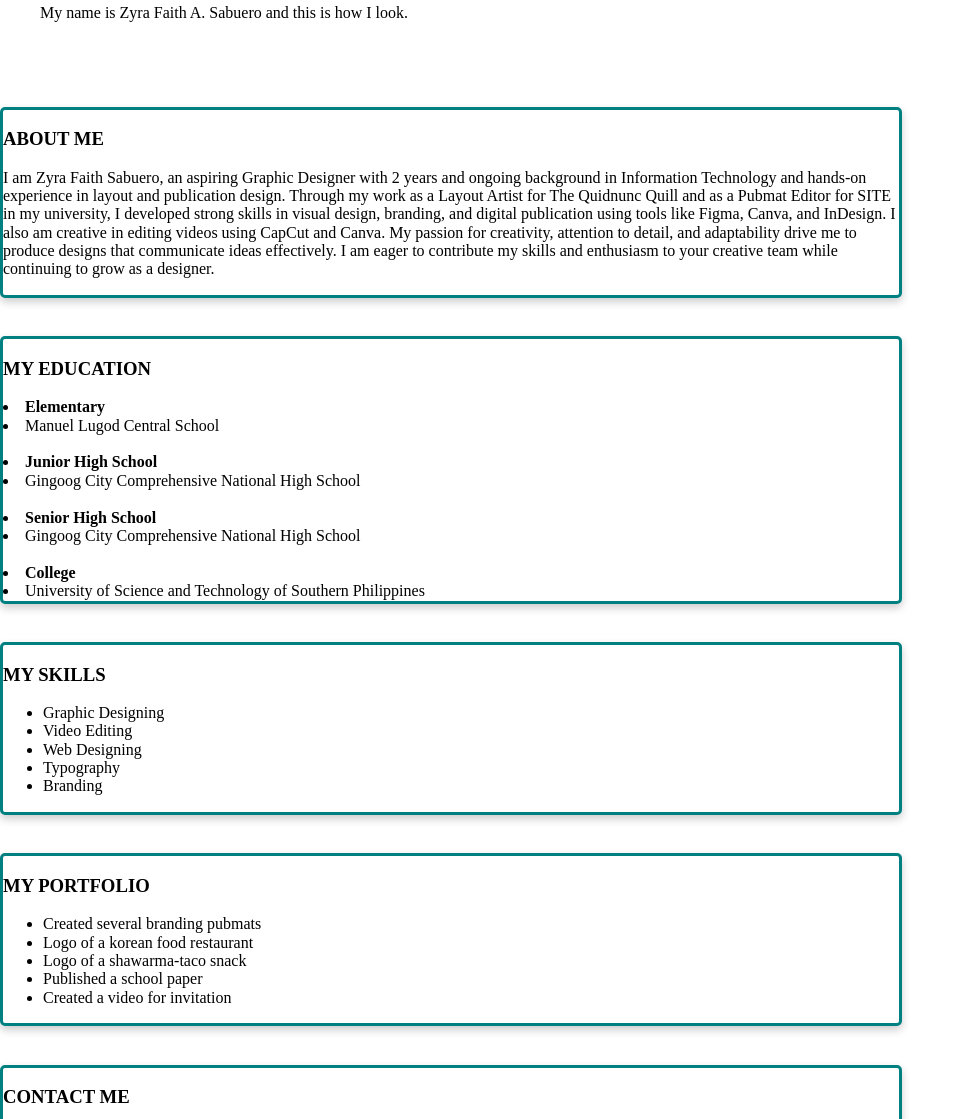
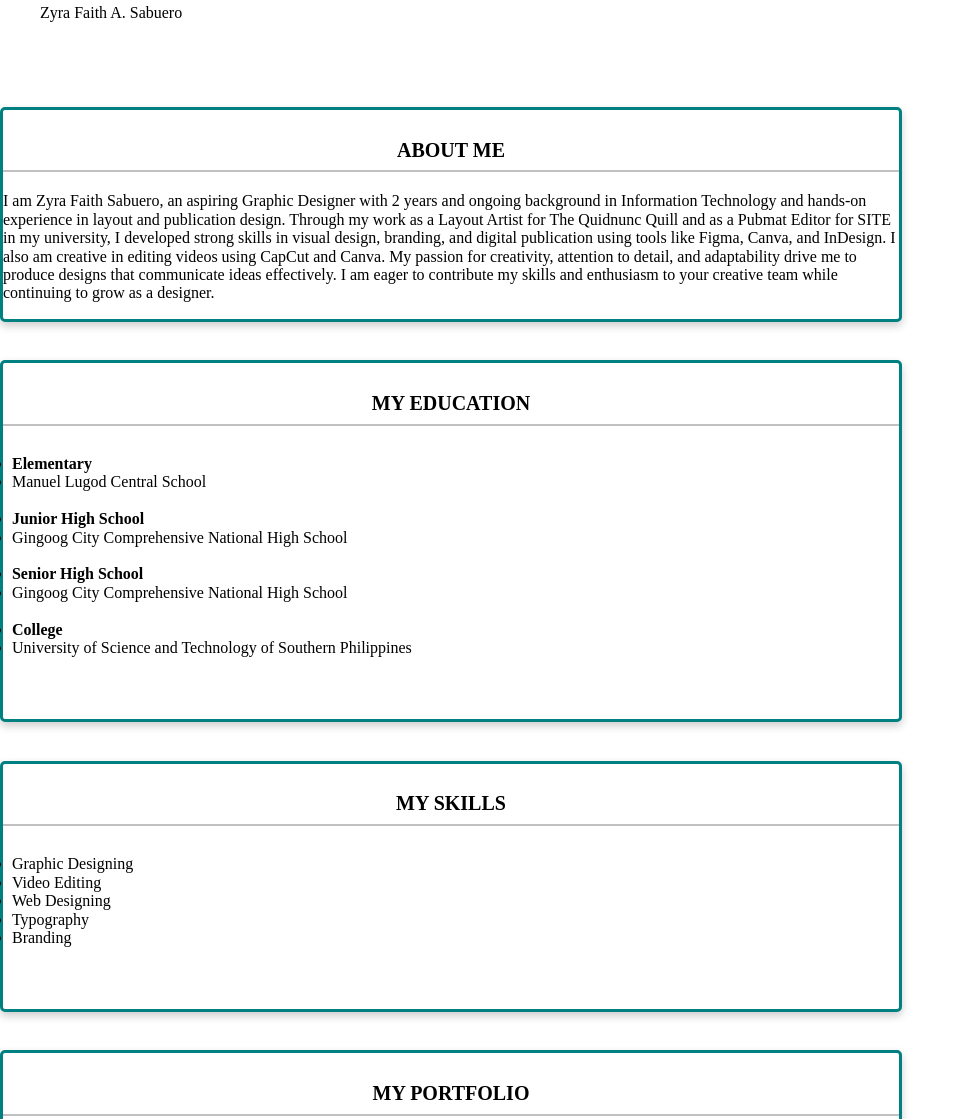
Before and after one commit to zyrasbr/Module-3---CSS, a plain HTML site: page CSS/sabuerocv.html in a window 1280 px wide. Shown: the part 268-1387 px from the top of the page, without its empty margins (0-968 px from the left). Drawn offline with Linux system fonts and the light colour scheme.

Commit message:
revisions

```diff
--- a/CSS/CSS/styles.css
+++ b/CSS/CSS/styles.css
@@ -7,17 +7,20 @@
     border: 3px solid teal;
     border-radius: 5px;
     width: 70%;
-    margin-top:3%;
+    margin-top: 3%;
     box-shadow: 0 4px 8px 0 rgba(0,0,0,0.2);
     transition: 0.3s;
+
 }
 .card-header{
     padding:1%;
     font-size: 20px;
     font-weight: 700;
     border-bottom: 2px solid rgb(192, 192, 192);
+    text-align: center;
+
 }
-.card-body{padding:10%;}
+.card-body{padding:1%;}
 /* On mouse-over, add a deeper shadow */
 
 .card:hover {
@@ -27,8 +30,9 @@
 .nav{
     background-color: teal;
     list-style-type: none;
+    position: fixed; top:0; width:100%;
     text-align: center;
-    position: fixed; top:0; width:100%;
+
 }
 .nav li{
     display: inline-block;
--- a/CSS/sabuerocv.html
+++ b/CSS/sabuerocv.html
@@ -11,7 +11,7 @@
     </head>
     <body>
         <header>
-            <h2>ZYRA SABUERO'S CURRICULUM VITAE</h1>
+            <h2>ZYRA SABUERO'S CURRICULUM VITAE</h2>
 
             <ul class="nav">
                 <li><a href="#about">About Me</a></li>
@@ -24,7 +24,7 @@
 
             <figure>
                 <img src="mypic.jpg" alt="a picture of my face" width="200" height="200">
-                <figcaption>My name is Zyra Faith A. Sabuero and this is how I look.</figcaption>
+                <figcaption>  Zyra Faith A. Sabuero</figcaption>
             </figure>
         </header>
 
@@ -32,14 +32,15 @@
         <div class="page-content">
 
             <div class="card" id="about">
-                <h3>ABOUT ME</h3>
+                <p class="card-header">ABOUT ME</p>
                 <p>I am Zyra Faith Sabuero, an aspiring Graphic Designer with 2 years and ongoing background in Information Technology and hands-on experience in layout and publication design. Through my work as a Layout Artist for The Quidnunc Quill and as a Pubmat Editor for SITE in my university, I developed strong skills in visual design, branding, and digital publication using tools like Figma, Canva, and InDesign. I also am creative in editing videos using CapCut and Canva. My passion for creativity, attention to detail, and adaptability drive me to produce designs that communicate ideas effectively. I am eager to contribute my skills and enthusiasm to your creative team while continuing to grow as a designer.</p>
             </div>
 
 
 
             <div class="card" id="education">
-            <h3>MY EDUCATION</h3>
+            <p class="card-header">MY EDUCATION</p>
+            <ul class="card-body">
                 <li><strong>Elementary</strong></li>
                 <li>Manuel Lugod Central School</li> <br>
                 <li><strong>Junior High School</strong></li>
@@ -47,46 +48,46 @@
                 <li><strong>Senior High School</strong></li>
                 <li>Gingoog City Comprehensive National High School</li><br>
                 <li><Strong>College</Strong></li>
-                <li>University of Science and Technology of Southern Philippines</li>
-
+                <li>University of Science and Technology of Southern Philippines</li><br><br>
+                </ul>
 
 
             </div>
 
             <div class="card" id="skills">
-                <h3>MY SKILLS</h3>
-                <ul>
+            <p class="card-header">MY SKILLS</p>
+            <ul class="card-body">
                     <li>Graphic Designing</li>
                     <li>Video Editing</li>
                     <li>Web Designing</li>
                     <li>Typography</li>
                     <li>Branding</li>
-                </ul>
+                </ul><br><br>
             </div>
 
 
 
             <div class="card" id="portfolio">
-                <h3>MY PORTFOLIO</h3>
+            <p class="card-header">MY PORTFOLIO</p>
                 <ul>
                     <li>Created several branding pubmats</li>
                     <li>Logo of a korean food restaurant</li>
                     <li>Logo of a shawarma-taco snack</li>
                     <li>Published a school paper</li>
                     <li>Created a video for invitation</li>
-                </ul>
+                </ul><br><br>
             </div>
 
 
 
             <div class="card" id="contact">
-                <h3>CONTACT ME</h3>
+            <p class="card-header">CONTACT ME</p>
                 <ul>
                     <li><strong>Email: </strong>sabuero.zyrafaith@gmail.com</li>
                     <li><strong>Phone: </strong>0966 051 2278</li>
                     <li><strong>Facebook: </strong>www.facebook.com/zzyrzyz</li>
                     <li><strong>Github: </strong></stromg>https://github.com/zyrasbr</li><br><br>
-                </ul>
+                </ul><br><br>
             </div>
         </div>
 
```
